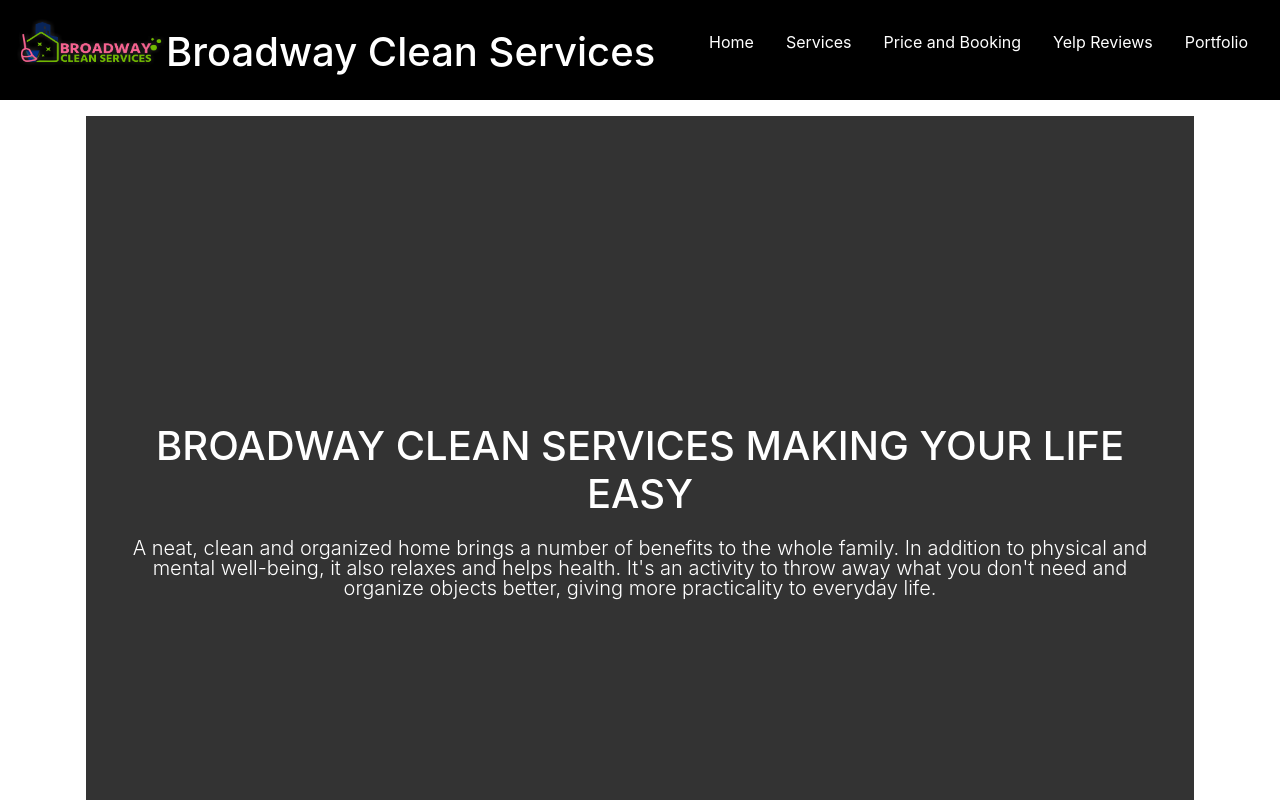
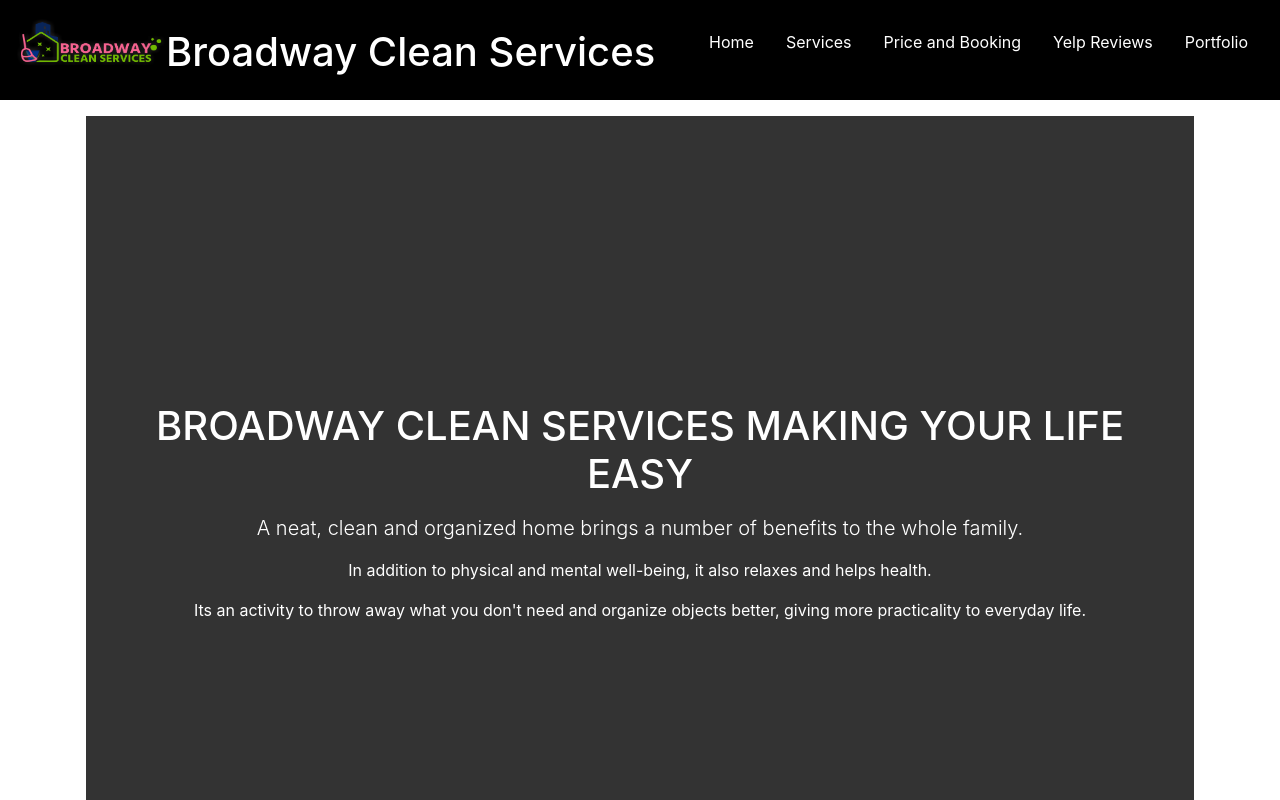
Before and after one commit to Ygoraphael/BCSCalifornia, a Next.js app: page / in a window 1280 px wide. Shown: the top 800 px of the page. Built offline with nearby package versions, Linux system fonts and the light colour scheme.

Commit message:
Removido caracter especial
Signed-off-by: Ygoraphael <¹ygoraphael@gmail.com¹>

```diff
--- a/pages/index.js
+++ b/pages/index.js
@@ -10,8 +10,12 @@ export default function Home() {
                 </h1>
                 <p className="lead">
                     A neat, clean and organized home brings a number of benefits to the whole family.
+                </p>
+                <p>
                     In addition to physical and mental well-being, it also relaxes and helps health.
-                    It's an activity to throw away what you don't need and organize objects better, giving more practicality to everyday life.
+                </p>
+                <p>
+                    Its an activity to throw away what you don't need and organize objects better, giving more practicality to everyday life.
                 </p>
             </div>
         </header>
```
